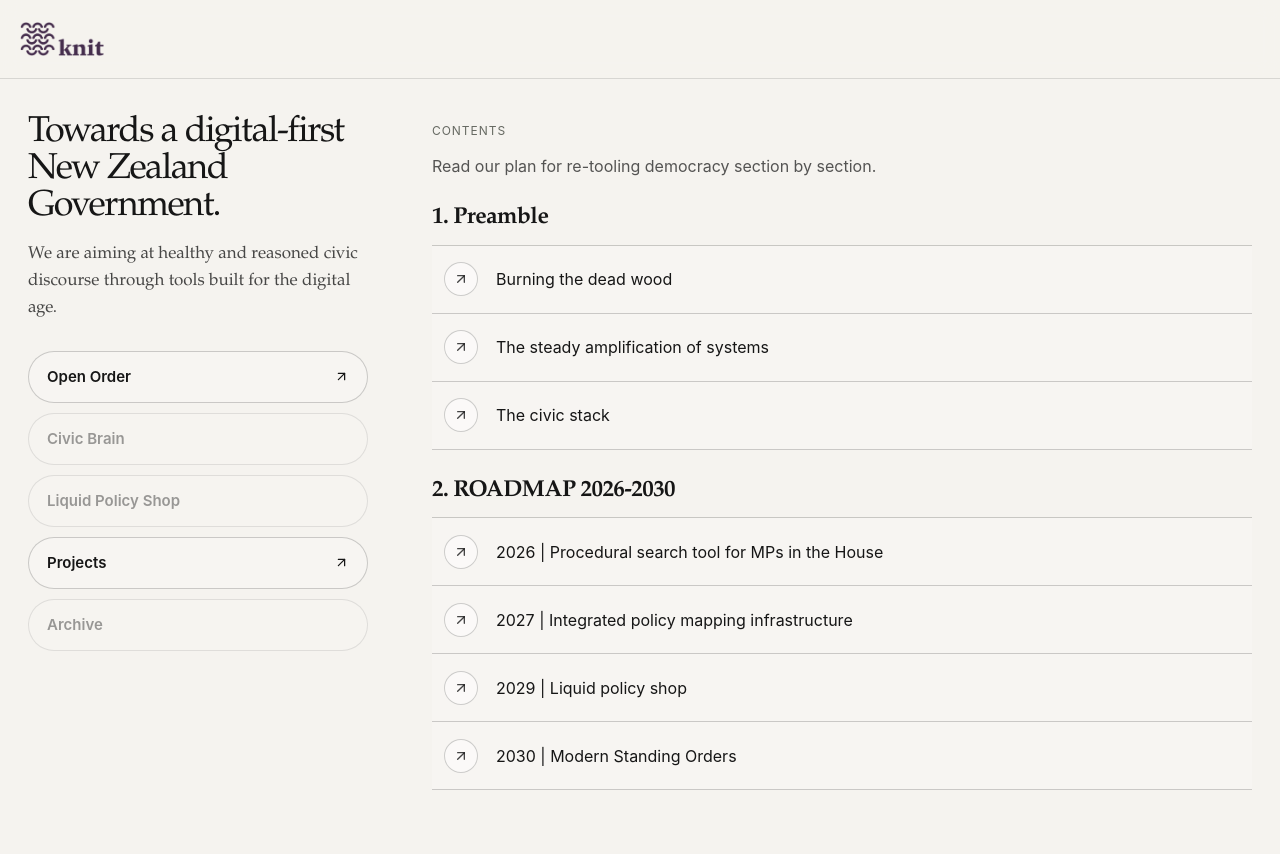
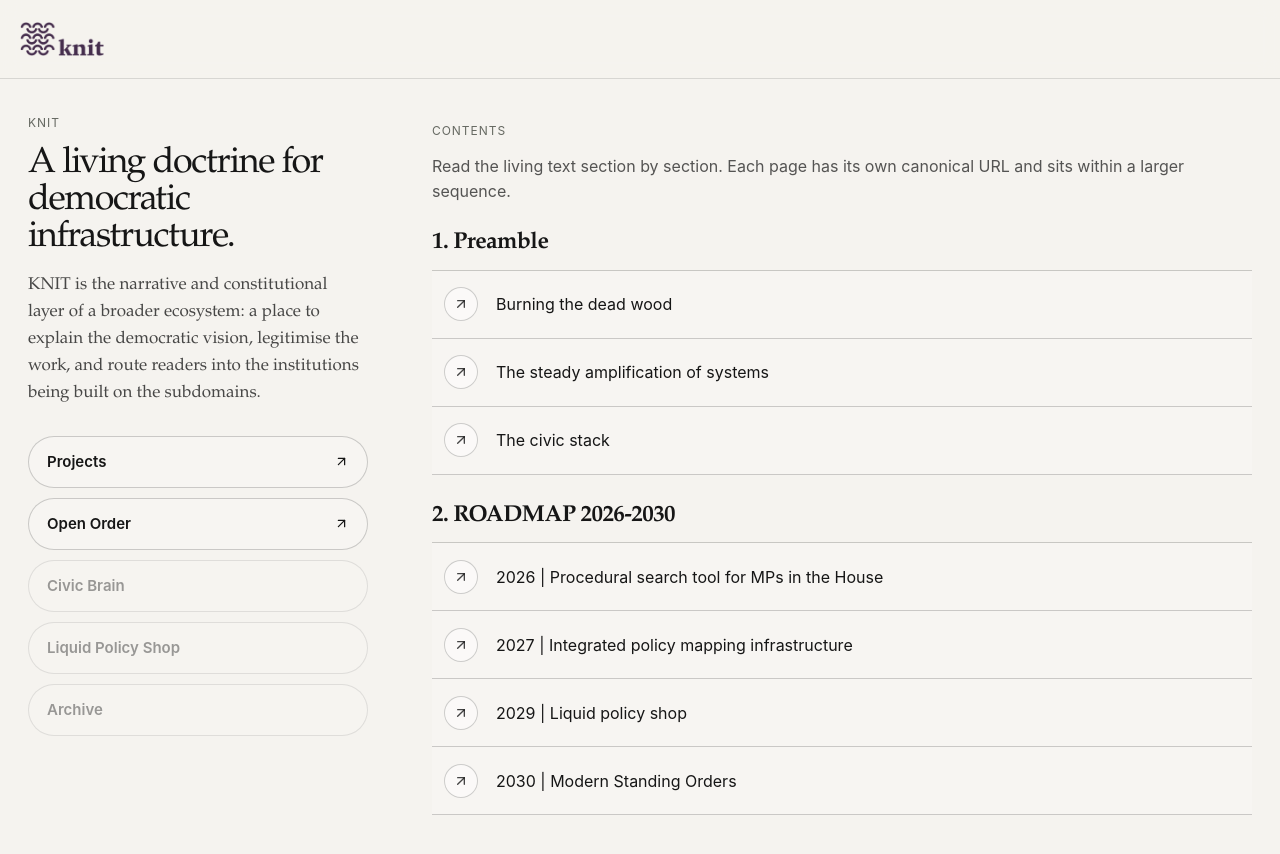
Before and after one commit to KNIT-NZ/knit, a Next.js app: page / in a window 1280 px wide. Shown: the top 854 px of the page. Built offline with nearby package versions, Linux system fonts and the light colour scheme.

Commit message:
ns polish

```diff
--- a/app/globals.css
+++ b/app/globals.css
@@ -528,6 +528,7 @@ button {
 
 .tocOverlayList {
   border-top: 1px solid var(--line);
+  padding-left: 38px;
 }
 
 .tocOverlayItem {
--- a/app/page.tsx
+++ b/app/page.tsx
@@ -2,7 +2,39 @@ import Link from "next/link";
 import { ArrowUpRight } from "lucide-react";
 import TopBar from "@/components/TopBar";
 import { manifest } from "@/content/manifest";
-import { projectLinks } from "@/content/projects";
+
+const homeSidebarLinks = [
+  {
+    title: "Projects",
+    href: "/projects",
+    enabled: true,
+    external: false,
+  },
+  {
+    title: "Open Order",
+    href: "https://open-order.knit.nz",
+    enabled: true,
+    external: true,
+  },
+  {
+    title: "Civic Brain",
+    href: "https://tbd.knit.nz",
+    enabled: false,
+    external: true,
+  },
+   {
+    title: "Liquid Policy Shop",
+    href: "https://tbd.knit.nz",
+    enabled: false,
+    external: true,
+  },
+  {
+    title: "Archive",
+    href: "/archive",
+    enabled: false,
+    external: false,
+  },
+];
 
 export default function HomePage() {
   const grouped = groupManifest();
@@ -14,14 +46,17 @@ export default function HomePage() {
       <main className="homeShell">
         <aside className="homeSidebar">
           <div className="homeSidebarCard">
-            <h1 className="homeTitle">Towards a digital-first New Zealand Government.</h1>
+            <div className="homeSidebarEyebrow">KNIT</div>
+            <h1 className="homeTitle">A living doctrine for democratic infrastructure.</h1>
             <p className="homeIntro">
-              We are aiming at healthy and reasoned civic discourse through tools built for the digital age.
+              KNIT is the narrative and constitutional layer of a broader ecosystem:
+              a place to explain the democratic vision, legitimise the work, and route
+              readers into the institutions being built on the subdomains.
             </p>
           </div>
 
           <div className="projectRail">
-            {projectLinks.map((item) =>
+            {homeSidebarLinks.map((item) =>
               item.enabled ? (
                 <a
                   key={item.title}
@@ -50,7 +85,8 @@ export default function HomePage() {
           <div className="homeSectionHeader">
             <div className="sectionLabel">Contents</div>
             <div className="homeDescription">
-              Read our plan for re-tooling democracy section by section.
+              Read the living text section by section. Each page has its own canonical URL
+              and sits within a larger sequence.
             </div>
           </div>
 
--- a/app/projects/page.tsx
+++ b/app/projects/page.tsx
@@ -12,7 +12,7 @@ export default function ProjectsPage() {
           <div className="sectionLabel">Projects</div>
           <h1>Live institutions and experiments.</h1>
           <p className="standardLead">
-            These projects are testing our ideas in public.
+            The main domain explains the doctrine. The subdomains test it in public.
           </p>
 
           <div className="projectPageList">
--- a/content/projects.ts
+++ b/content/projects.ts
@@ -28,18 +28,4 @@ export const projectLinks: ProjectLink[] = [
     external: true,
     description: "Public, blockchain-backed platform for the collaborative development, refinement, and critique of laws and policies.",
   },
-  {
-    title: "Projects",
-    href: "/projects",
-    enabled: true,
-    external: false,
-    description: "Overview of the ecosystem.",
-  },
-  {
-    title: "Archive",
-    href: "/archive",
-    enabled: false,
-    external: false,
-    description: "Future publications and supporting material.",
-  },
 ];
```
